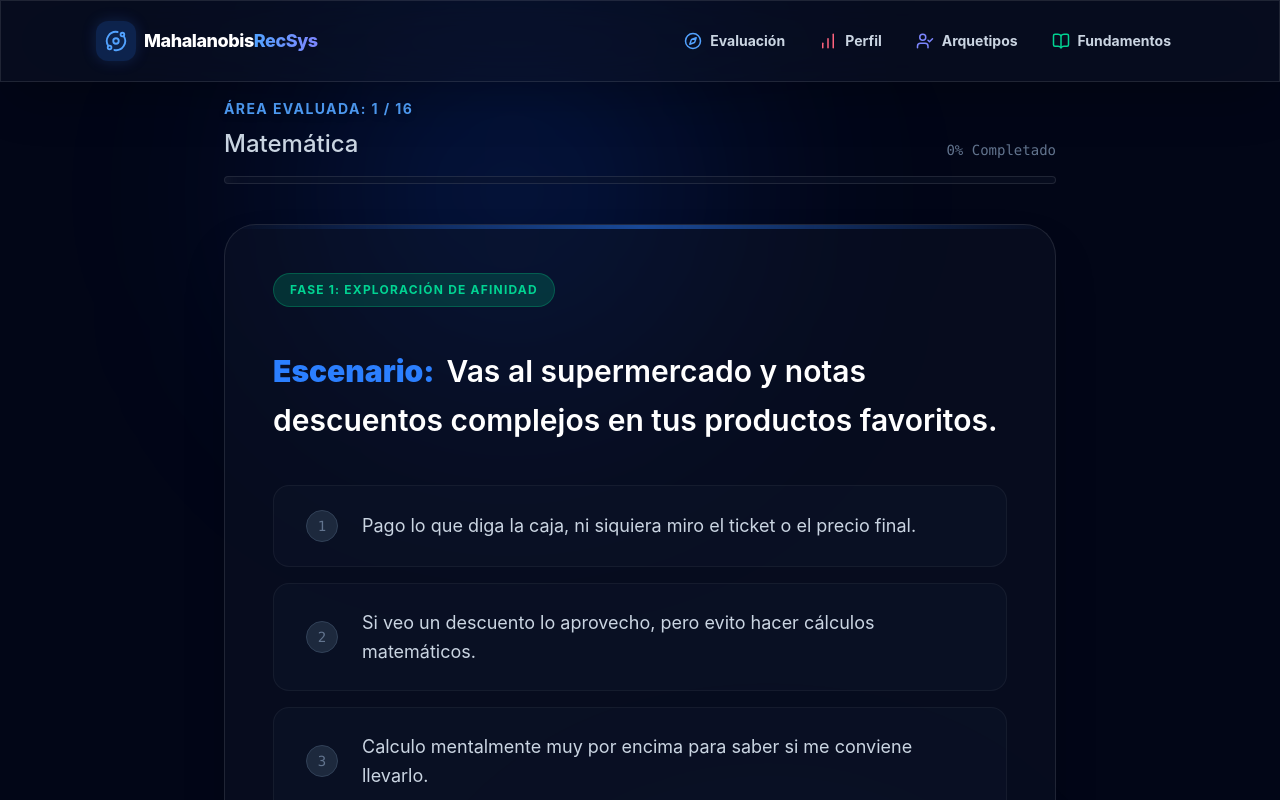
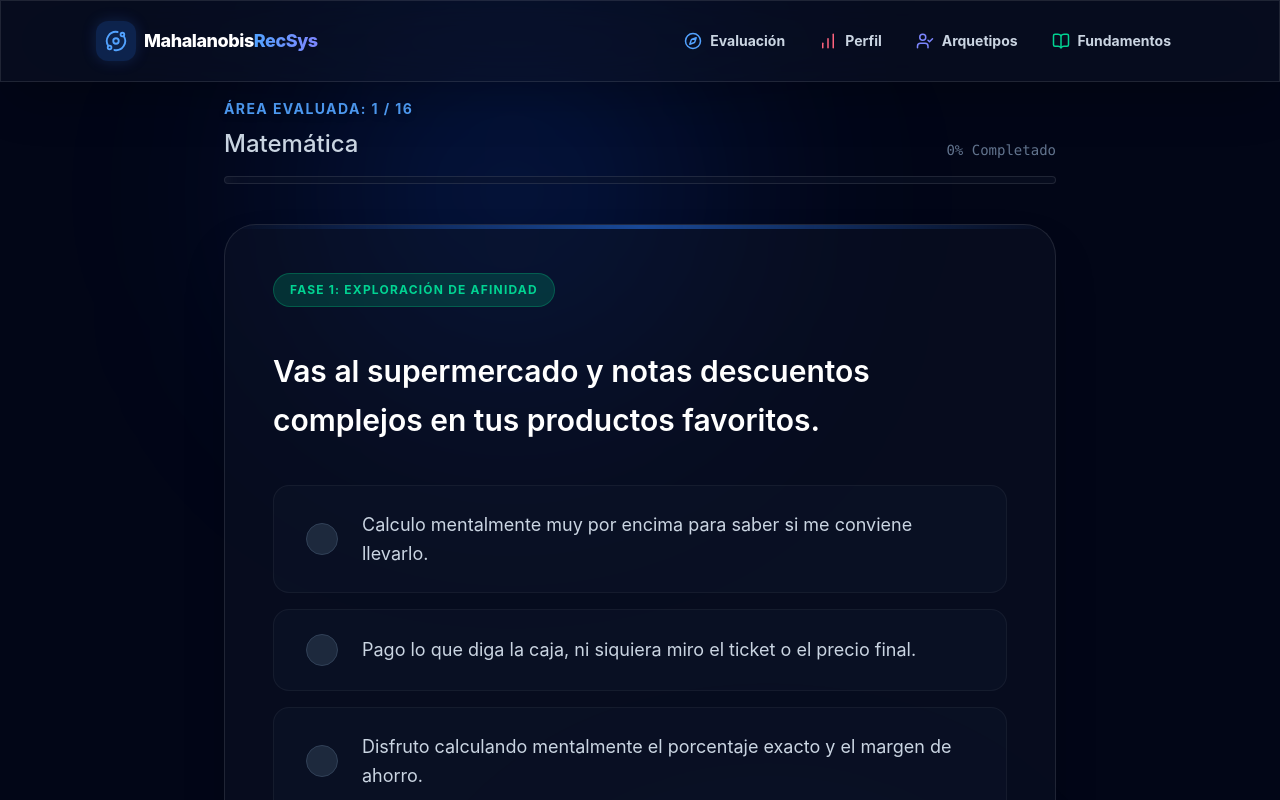
Before and after one commit to elisbanpaco/mahalanobis-career-recsys, a Next.js app in the folder client/: page / in a window 1280 px wide. Both pictures are taken after a click on the button "Iniciar Evaluación de Alto Nivel". Shown: the top 800 px of the page. Built offline with nearby package versions, Linux system fonts and the light colour scheme.

Commit message:
update client page | que las opciones esten en orden ramdon

```diff
--- a/client/src/app/page.tsx
+++ b/client/src/app/page.tsx
@@ -1,7 +1,7 @@
 "use client";
 
-import { useState } from "react";
-import { ArrowRight, ArrowLeft, BrainCircuit, Activity, Sparkles } from "lucide-react";
+import { useState, useMemo } from "react";
+import { ArrowRight, ArrowLeft, BrainCircuit, Activity, Sparkles, Check } from "lucide-react";
 
 type AppState = "START" | "TEST" | "CALCULATING" | "RESULTS";
 
@@ -15,6 +15,21 @@ export default function Home() {
   const [finalScores, setFinalScores] = useState<Record<string, number>>({});
   const [results, setResults] = useState<CareerRecommendation[]>([]);
   const [history, setHistory] = useState<{ dimIndex: number, subIndex: number, scoreDimId: string }[]>([]);
+
+  const currentOptions = useMemo(() => {
+    if (appState !== "TEST") return [];
+    const dim = DIMENSIONS[currentDimIndex];
+    if (!dim) return [];
+    const question = dim.questions[currentSubIndex];
+    if (!question) return [];
+
+    const options = [...question.options];
+    for (let i = options.length - 1; i > 0; i--) {
+      const j = Math.floor(Math.random() * (i + 1));
+      [options[i], options[j]] = [options[j], options[i]];
+    }
+    return options;
+  }, [currentDimIndex, currentSubIndex, appState]);
 
   const handleStart = () => setAppState("TEST");
 
@@ -184,21 +199,21 @@ export default function Home() {
               </div>
 
               <h2 className="text-2xl md:text-3xl font-semibold text-white mb-10 leading-relaxed">
-                <span className="text-blue-500 font-black mr-3">Escenario:</span>
+                {/* <span className="text-blue-500 font-black mr-3">Escenario:</span> */}
                 {DIMENSIONS[currentDimIndex].questions[currentSubIndex].q}
               </h2>
 
               <div className="flex flex-col gap-4">
-                {DIMENSIONS[currentDimIndex].questions[currentSubIndex].options.map((opt, index) => {
+                {currentOptions.map((opt) => {
                   const isSelected = dimensionScores[DIMENSIONS[currentDimIndex].id]?.[currentSubIndex] === opt.value;
                   return (
                     <button
-                      key={index}
+                      key={opt.value}
                       onClick={() => handleAnswer(opt.value)}
                       className={`w-full text-left px-5 md:px-8 py-5 md:py-6 rounded-2xl text-base md:text-lg transition-all duration-300 flex items-center gap-6 group border relative overflow-hidden ${isSelected ? 'bg-blue-600/30 border-blue-500 shadow-[0_0_30px_rgba(59,130,246,0.2)] text-white ring-1 ring-blue-500' : 'bg-slate-900/40 border-white/5 text-slate-300 hover:bg-blue-600/20 hover:border-blue-500/50 hover:-translate-y-1 hover:shadow-[0_10px_30px_-10px_rgba(59,130,246,0.3)]'}`}
                     >
-                      <div className={`shrink-0 w-8 h-8 rounded-full flex items-center justify-center transition-colors border font-mono text-sm ${isSelected ? 'bg-blue-500 border-blue-400 text-white shadow-lg shadow-blue-500/50' : 'border-slate-700 bg-slate-800 text-slate-500 group-hover:bg-blue-500 group-hover:border-blue-400 group-hover:text-white'}`}>
-                        {index + 1}
+                      <div className={`shrink-0 w-8 h-8 rounded-full flex items-center justify-center transition-colors border ${isSelected ? 'bg-blue-500 border-blue-400 text-white shadow-lg shadow-blue-500/50' : 'border-slate-700 bg-slate-800 text-transparent group-hover:bg-blue-500 group-hover:border-blue-400 group-hover:text-white'}`}>
+                        <Check size={16} strokeWidth={3} className={isSelected ? 'opacity-100' : 'opacity-0 group-hover:opacity-100 transition-opacity'} />
                       </div>
                       <span className={`leading-relaxed transition-colors relative z-10 ${isSelected ? 'text-white font-medium' : 'group-hover:text-white'}`}>{opt.label}</span>
                     </button>
```
